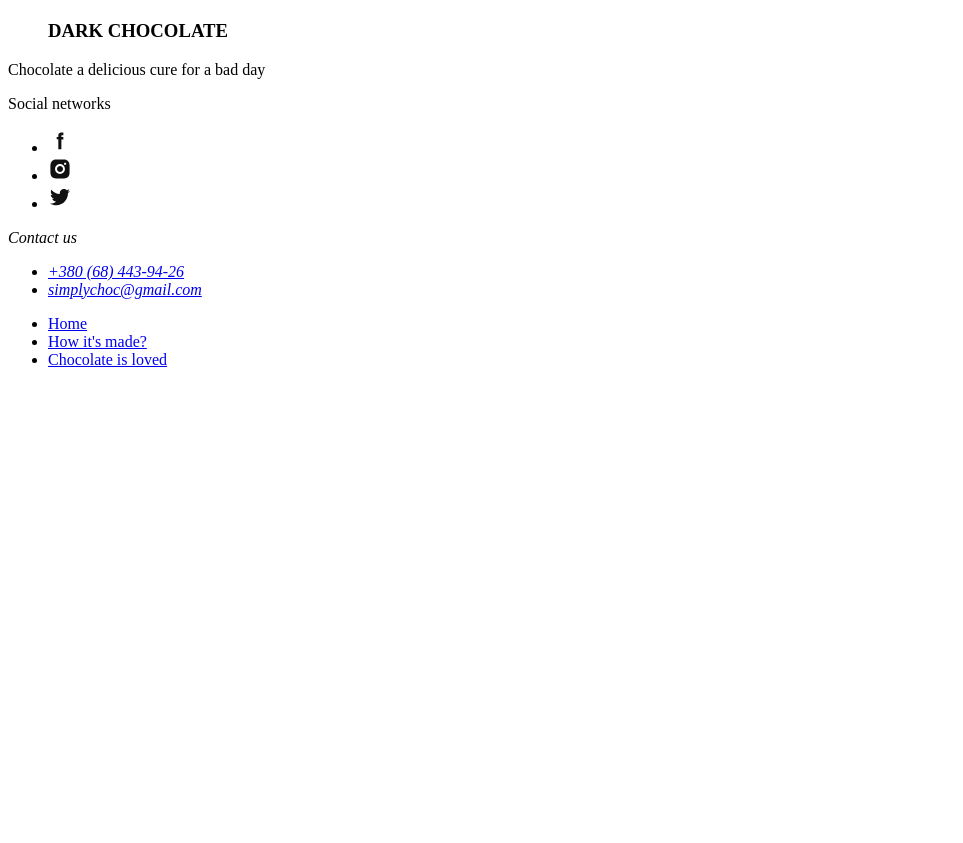
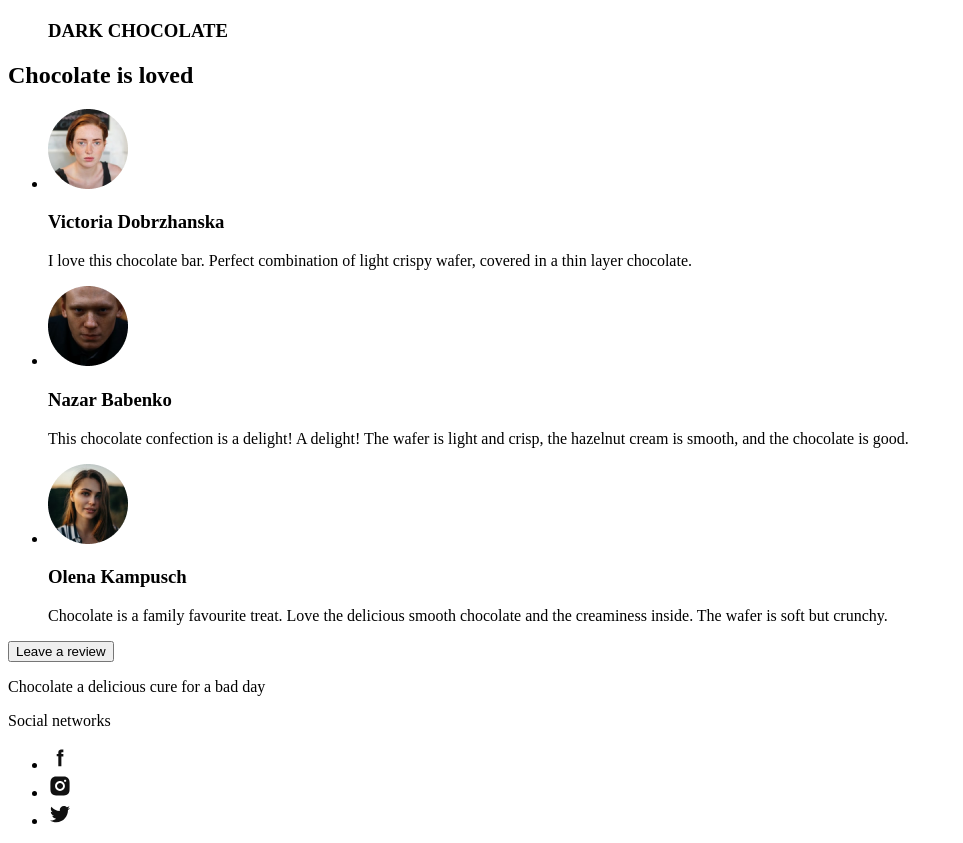
Before and after one commit to AlonKo68/module-01, a plain HTML site: page index.html in a window 1280 px wide. Shown: the part 6818-7661 px from the top of the page, without its empty margins (0-963 px from the left). Before the commit the page ends 7203 px from the top, so only its background shows below. Drawn offline with Linux system fonts and the light colour scheme.

Commit message:
create reviews section

```diff
--- a/index.html
+++ b/index.html
@@ -221,15 +221,15 @@
                 <h2><span>Top</span> sellers</h2>
                 <ul>
                     <li>
-                        <img src="./images/sellers/img-1.jpg" alt="">
+                        <img src="./images/sellers/img-1.jpg" alt="chocolate with nuts">
                         <h3>CHOCOLATE WITH NUTS</h3>
                     </li>
                     <li>
-                        <img src="./images/sellers/img-2.jpg" alt="">
+                        <img src="./images/sellers/img-2.jpg" alt="chocolate with fruits">
                         <h3>CHOCOLATE WITH FRUITS</h3>
                     </li>
                     <li>
-                        <img src="./images/sellers/img-3.jpg" alt="">
+                        <img src="./images/sellers/img-3.jpg" alt="dark chocolate">
                         <h3>DARK CHOCOLATE</h3>
                     </li>
                 </ul>
@@ -237,7 +237,25 @@
 
             <!-- reviews section -->
             <section id="reviews">
-
+                <h2><span>Chocolate</span> is loved</h2>
+                <ul>
+                    <li>
+                        <img src="./images/reviews/img-1.png" alt="Victoria Dobrzhanska">
+                        <h3>Victoria Dobrzhanska</h3>
+                        <p>I love this chocolate bar. Perfect combination of light crispy wafer, covered in a thin layer chocolate.</p>
+                    </li>
+                    <li>
+                        <img src="./images/reviews/img-2.png" alt="Nazar Babenko">
+                        <h3>Nazar Babenko</h3>
+                        <p>This chocolate confection is a delight! A delight! The wafer is light and crisp, the hazelnut cream is smooth, and the chocolate is good.</p>
+                    </li>
+                    <li>
+                        <img src="./images/reviews/img-3.png" alt="Olena Kampusch">
+                        <h3>Olena Kampusch</h3>
+                        <p> Chocolate is a family favourite treat. Love the delicious smooth chocolate and the creaminess inside. The wafer is soft but crunchy.</p>
+                    </li>
+                </ul>
+                <button type="button">Leave  a review</button>
             </section>
         </main>
 
```
